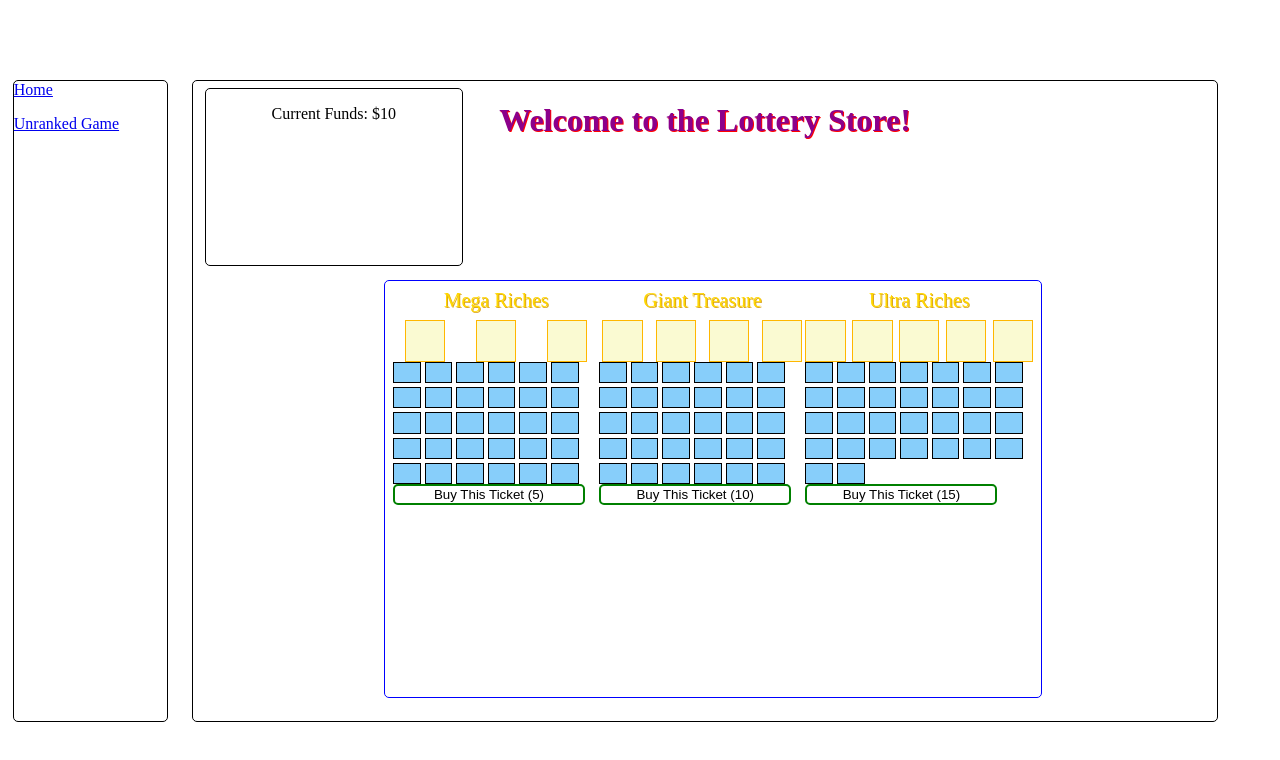
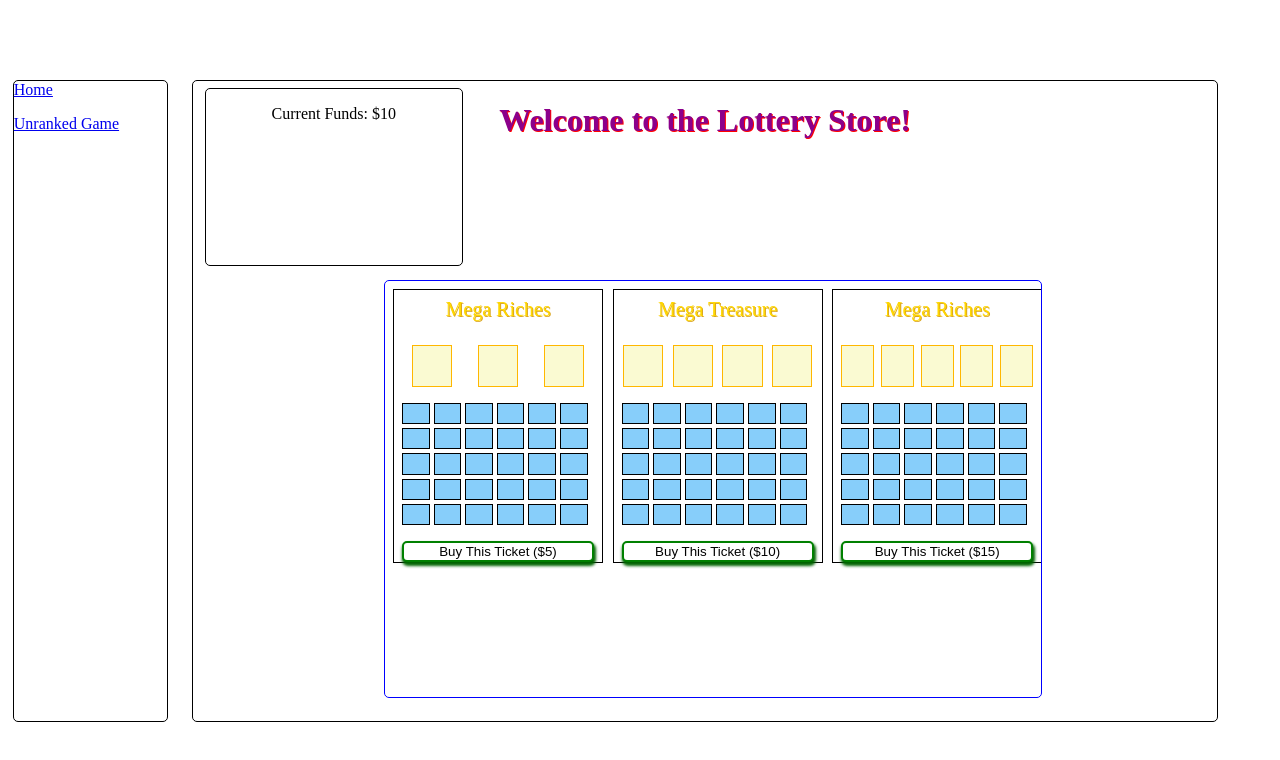
Before and after one commit to kevinfields/lottery-simulator, a React (Create React App) app: page /unranked-game in a window 1280 px wide. Shown: the top 760 px of the page. Built offline with nearby package versions, Linux system fonts and the light colour scheme; the HTML template or start-up script is replaced by a standard one.

Commit message:
wallet ticket display and restocking

```diff
--- a/src/functions/loadTicket.js
+++ b/src/functions/loadTicket.js
@@ -26,7 +26,8 @@ export default function loadTicket(winners, slots, accuracy) {
     ticketName: SIZES[Math.floor(Math.random() * SIZES.length)] + ' ' + RICHES[Math.floor(Math.random() * RICHES.length)],
     winningNumbers: winningNumbers.sort((a, b) => a - b),
     slots: slotNumbers,
-    price: winners * 5,
+    price: (winners - 2) * 5,
+    serialNo: Math.floor(Math.random() * 20000),
   };
 
   return ticket;
--- a/src/unranked/UnrankedStyles.css
+++ b/src/unranked/UnrankedStyles.css
@@ -14,6 +14,10 @@
   border-radius: 5px;
   text-align: center;
   padding-top: 2vh;
+  display: flex;
+  flex-direction: column;
+  gap: 1vh;
+  overflow-y: scroll;
 }
 
 .ticket-shelf {
@@ -26,8 +30,25 @@
   border-radius: 5px;
   display: flex;
   flex-direction: row;
+  gap: 0.75vw;
   padding: 1vh;
   overflow-x: scroll;
+}
+
+.ticket-deck {
+  display: flex;
+  flex-direction: column;
+  gap: 1vh;
+}
+
+.ticket-display {
+  width: 15vw;
+  height: 20vw;
+  border: 1px solid black;
+  display: flex;
+  flex-direction: column;
+  gap: 2vh;
+  padding: 1vh;
 }
 
 .buy-ticket-button {
@@ -35,4 +56,18 @@
   border: 2px solid green;
   border-radius: 5px;
   background-color: white;
+  box-shadow: 1px 3px 3px 1px darkgreen;
 }
+
+.buy-ticket-button:hover {
+  background-color: lightgreen;
+  cursor: pointer;
+}
+
+.buy-ticket-button:active {
+  box-shadow: 3px 1px 1px 3px darkgreen;
+}
+
+.wallet-ticket-slip {
+  border: 1px solid black;
+}
--- a/src/unranked/components/TicketDisplay.js
+++ b/src/unranked/components/TicketDisplay.js
@@ -26,7 +26,7 @@ const TicketDisplay = (props) => {
         className='buy-ticket-button'
         onClick={() => props.buyTicket()}
       >
-        Buy This Ticket ({props.price})
+        Buy This Ticket (${props.price})
       </button>
     </div>
   )
--- /dev/null
+++ b/src/unranked/components/WalletTicketSlip.js
@@ -0,0 +1,19 @@
+import React from 'react'
+
+const WalletTicketSlip = (props) => {
+  return (
+    <div className='wallet-ticket-slip'>
+      <div className='ticket-slip-name'>
+        {props.ticket.ticketName}
+      </div>
+      <div className='ticket-slip-value'>
+        ${(props.ticket.winningNumbers.length - 2) * 5}
+      </div>
+      <button onClick={() => props.openTicket()}>
+        View This Ticket
+      </button>
+    </div>
+  )
+}
+
+export default WalletTicketSlip
--- a/src/unranked/pages/UnrankedPage.js
+++ b/src/unranked/pages/UnrankedPage.js
@@ -5,27 +5,36 @@ import LotteryTicket from '../components/LotteryTicket';
 import '../UnrankedStyles.css';
 import '../../styles/LotteryTicket.css';
 import TicketDisplay from '../components/TicketDisplay';
+import WalletTicketSlip from '../components/WalletTicketSlip';
 const UnrankedPage = () => {
 
   const [loading, setLoading] = useState(true);
   const [money, setMoney] = useState(10);
-  const [tickets, setTickets] = useState([]);
+  const [forSale, setForSale] = useState([]);
+  const [myTickets, setMyTickets] = useState([]);
 
   const loadTickets = (count) => {
     let catcher = [];
     for (let i=0; i<count; i++) {
       catcher.push(loadTicket((i + 3), 30, 0.25));
     };
-    setTickets(catcher);
+    setForSale(catcher);
     setLoading(false);
   };
 
   const buyTicket = (ticket) => {
 
-    let ticketIndex = tickets.find(tkt => tkt.price === ticket.price);
-    let ticketCatcher = [...tickets];
-    ticketCatcher.splice(ticketIndex, 1);
-    setTickets(ticketCatcher);
+    let ticketIndex = forSale.find(tkt => tkt.price === ticket.price);
+    let ticketCatcher = [...forSale];
+    let newestTicket = ticketCatcher.splice(ticketIndex, 1);
+
+    ticketCatcher.push(loadTicket(((ticket.price / 5) + 2), 30, 0.25));
+    setForSale(ticketCatcher);
+
+    let myCatcher = [...myTickets];
+
+    myCatcher.push(newestTicket[0]);
+    setMyTickets(myCatcher);
   };
 
 
@@ -43,15 +52,23 @@ const UnrankedPage = () => {
           Welcome to the Lottery Store!
         </h1>
         <div className='wallet-container'>
-          Current Funds: ${money}
+          <div className='current-funds'>Current Funds: ${money}</div>
+          <div className='ticket-deck'>
+            {myTickets.map((ticket, key) => (
+              <WalletTicketSlip
+                ticket={ticket}
+                key={key}
+              />
+            ))}
+          </div>
         </div>
         <div className='ticket-shelf'>
-          {tickets.map((ticket, key) => (
+          {forSale.map((ticket, key) => (
             <TicketDisplay
               key={key}
               ticket={ticket}
               buyTicket={() => buyTicket(ticket)}
-              price={(key + 1) * 5}
+              price={(ticket.winningNumbers.length - 2) * 5}
             />
           ))}
         </div>
```
Also changed, not shown: src/styles/LotteryTicket.css (line endings or trailing spaces).
